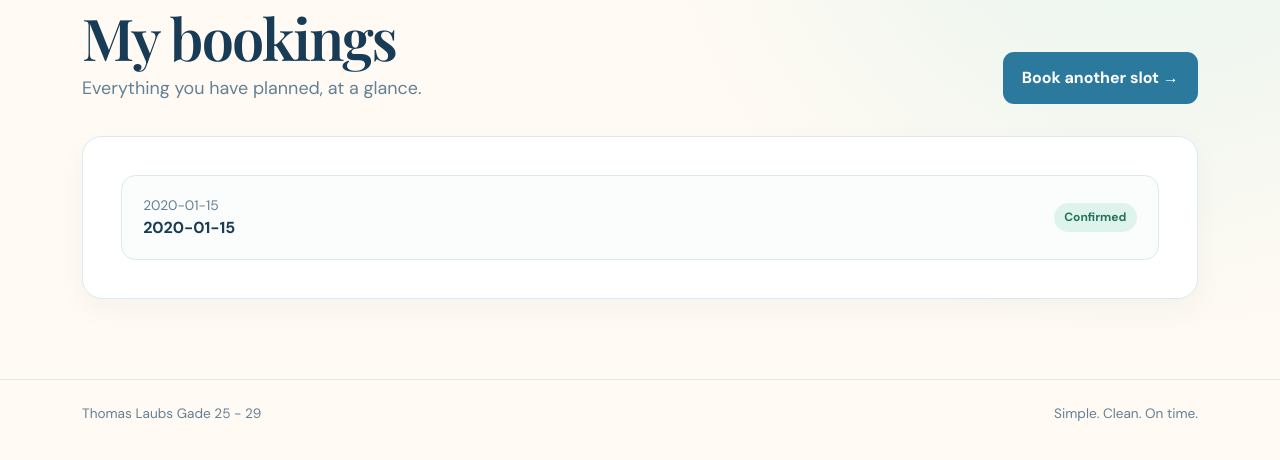
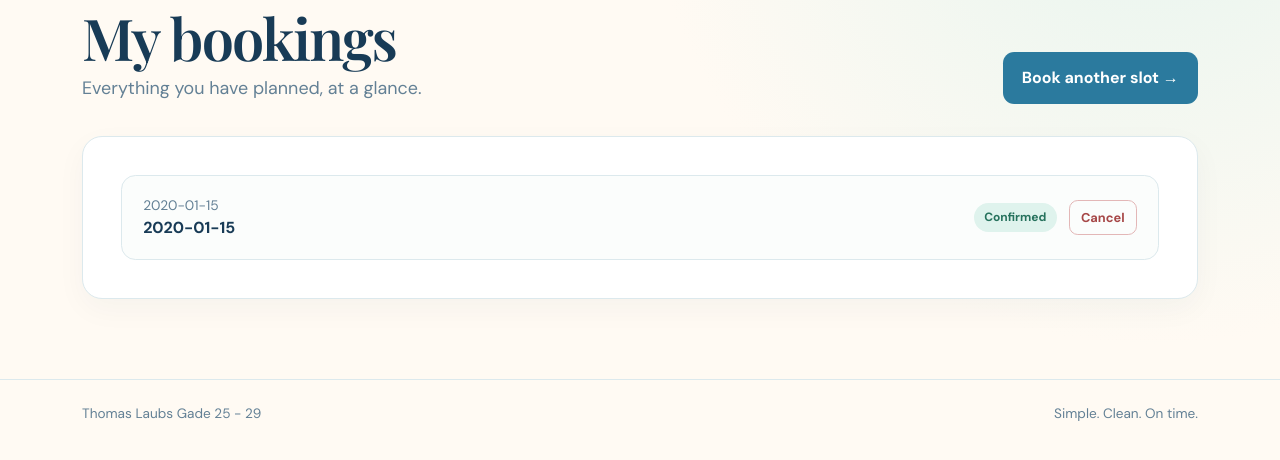
Before and after one commit to elgrandebashky/TLGLaundry, a Flask app: page /view_bookings in a window 1280 px wide. Shown: the part 167-627 px from the top of the page. Run offline with Flask 3, Linux system fonts and the light colour scheme; a user stored in the database is signed in; tables that the repository leaves empty hold one stand-in row (values such as "Sample post").

Commit message:
Update project

```diff
--- a/app.py
+++ b/app.py
@@ -156,8 +156,28 @@ def book():
 @app.route('/view_bookings')
 @login_required
 def view_bookings():
-    bookings = Booking.query.filter_by(user_id=current_user.id).all()
+    bookings = Booking.query.filter_by(user_id=current_user.id).order_by(
+        Booking.date,
+        Booking.id,
+    ).all()
     return render_template('view_bookings.html', bookings=bookings)
+
+# Cancel Booking Route
+@app.route('/cancel_booking/<int:booking_id>', methods=['POST'])
+@login_required
+def cancel_booking(booking_id):
+    booking = Booking.query.filter_by(
+        id=booking_id,
+        user_id=current_user.id,
+    ).first()
+    if booking is None:
+        flash('That booking could not be found.', 'error')
+        return redirect(url_for('view_bookings'))
+
+    db.session.delete(booking)
+    db.session.commit()
+    flash('Booking cancelled successfully.', 'success')
+    return redirect(url_for('view_bookings'))
 
 if __name__ == '__main__':
     with app.app_context():
--- a/static/style.css
+++ b/static/style.css
@@ -162,6 +162,9 @@ h2 { font-size: clamp(2rem, 4vw, 3.1rem); }
 .page-heading h1 { margin: .5rem 0; font-size: clamp(2.3rem, 5vw, 3.6rem); }
 .booking-list { display: grid; gap: .85rem; }
 .booking-item { display: flex; align-items: center; justify-content: space-between; gap: 1rem; padding: 1.2rem 1.3rem; background: #fbfdfc; border: 1px solid var(--line); border-radius: .9rem; }
+.booking-actions { display: flex; align-items: center; gap: .75rem; }
+.btn-cancel { padding: .45rem .7rem; color: #a64747; background: transparent; border: 1px solid #e3b7b7; border-radius: .55rem; font-size: .8rem; font-weight: 700; }
+.btn-cancel:hover { color: white; background: #a64747; border-color: #a64747; }
 .booking-date { color: var(--muted); font-size: .86rem; }
 .booking-time { font-weight: 700; }
 .pill { padding: .35rem .65rem; color: #26725d; background: var(--mint); border-radius: 999px; font-size: .75rem; font-weight: 700; }
@@ -184,4 +187,6 @@ h2 { font-size: clamp(2rem, 4vw, 3.1rem); }
     .hero { padding-bottom: 3rem; }
     .feature-grid { grid-template-columns: 1fr; }
     .hero-art { min-height: 230px; margin-top: 1rem; }
+    .booking-item { align-items: flex-start; }
+    .booking-actions { flex-direction: column; align-items: flex-end; gap: .5rem; }
 }
--- a/templates/view_bookings.html
+++ b/templates/view_bookings.html
@@ -19,7 +19,12 @@
                         <div class="booking-date">{{ booking.date }}</div>
                         <div class="booking-time">{{ booking.time_slot }}</div>
                     </div>
-                    <span class="pill">Confirmed</span>
+                    <div class="booking-actions">
+                        <span class="pill">Confirmed</span>
+                        <form method="POST" action="{{ url_for('cancel_booking', booking_id=booking.id) }}">
+                            <button class="btn btn-cancel" type="submit">Cancel</button>
+                        </form>
+                    </div>
                 </div>
                 {% endfor %}
             </div>
```
Also changed, not shown: var/app-instance/laundry_booking.db.
